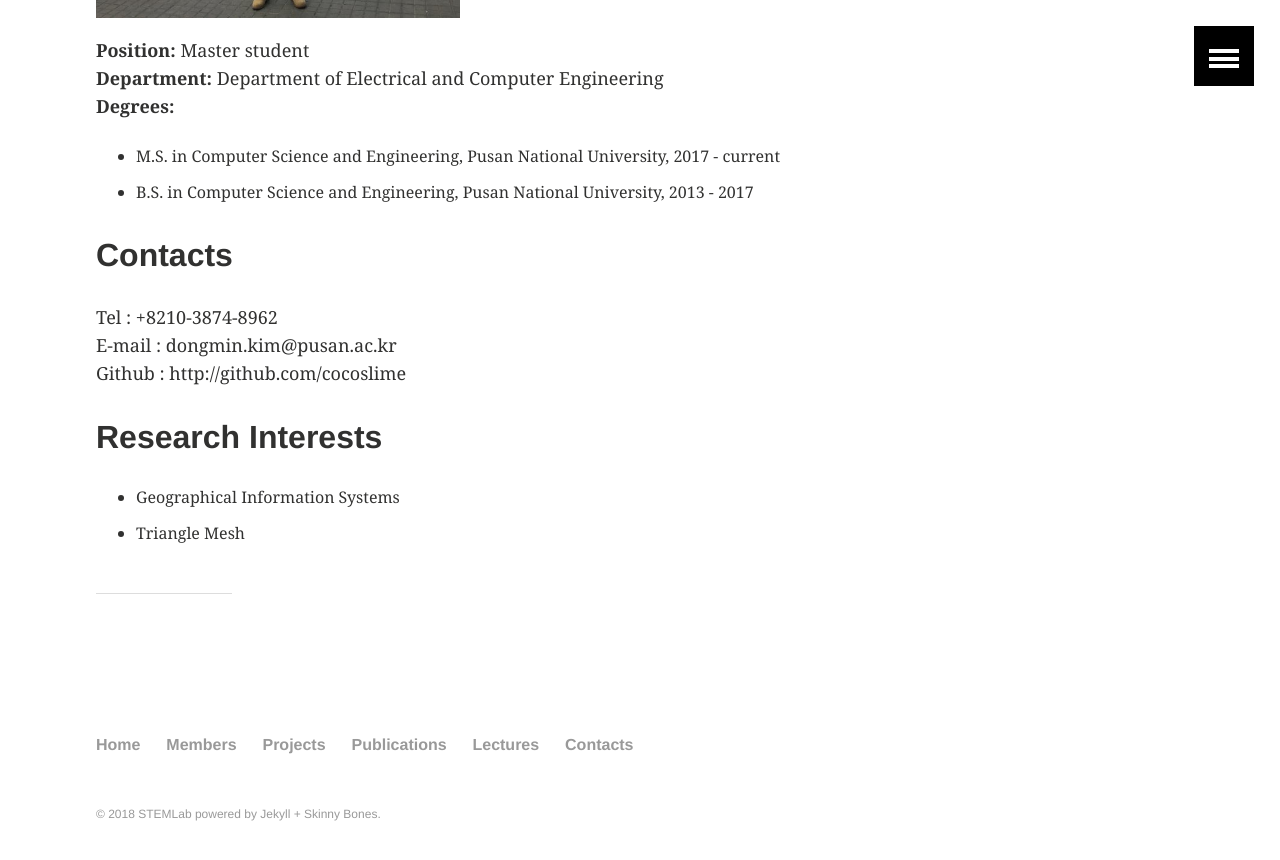
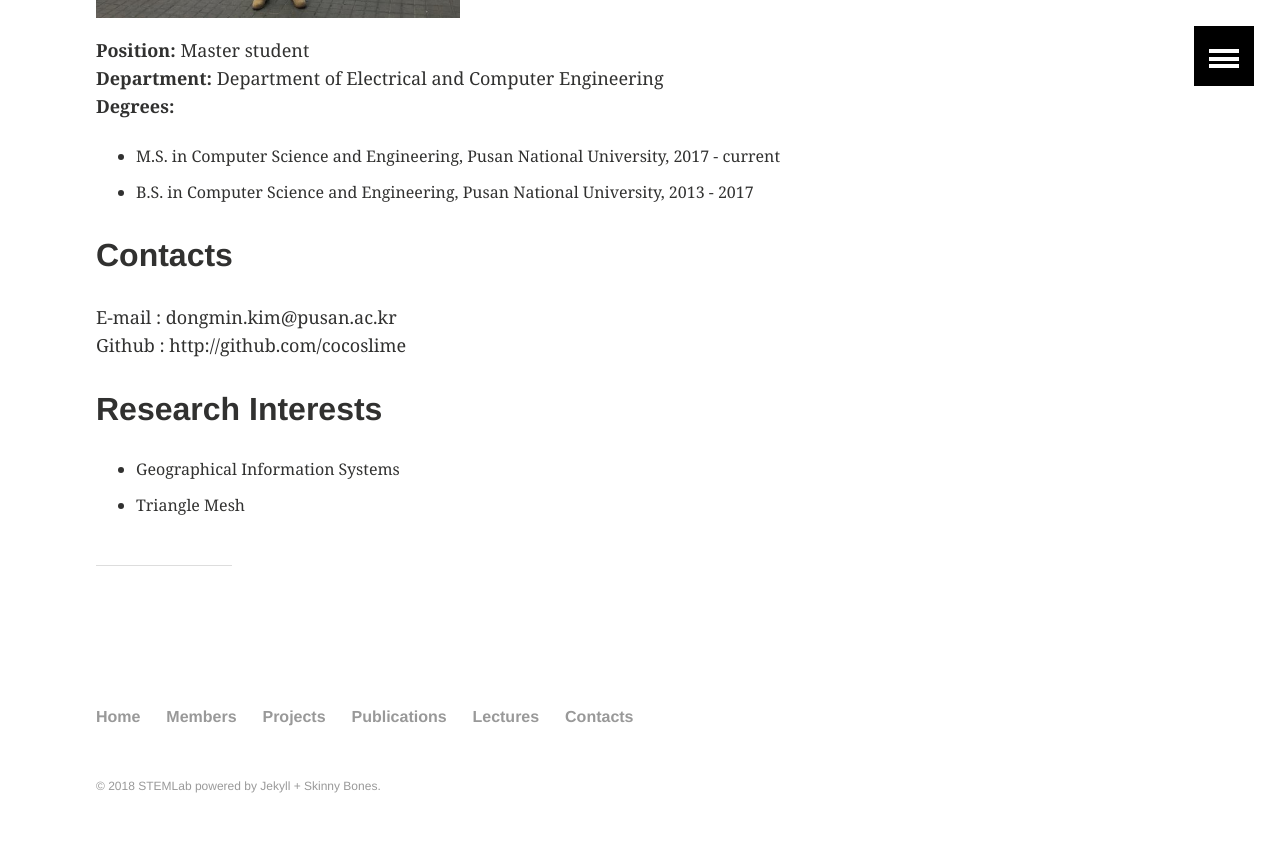
Before and after one commit to STEMLab/STEMLab.github.io, a Jekyll site: the page built from _posts/members/2018-02-27-dongmin.md, in a window 1280 px wide and 900 px high, scrolled down 711 px. Shown: the top 860 px of the window. Built offline with Jekyll 4.4.1, drawn with Linux system fonts in a browser that asks for light colours.

Commit message:
dongmin contact

```diff
--- a/_posts/members/2018-02-27-dongmin.md
+++ b/_posts/members/2018-02-27-dongmin.md
@@ -23,7 +23,6 @@ Pusan National University, 2013 - 2017 <br/>
 
 ## Contacts
 
-Tel : +8210-3874-8962 <br/>
 E-mail : dongmin.kim@pusan.ac.kr <br/>
 Github : http://github.com/cocoslime
 
```
